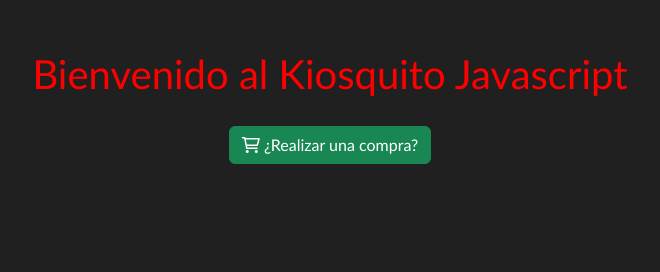
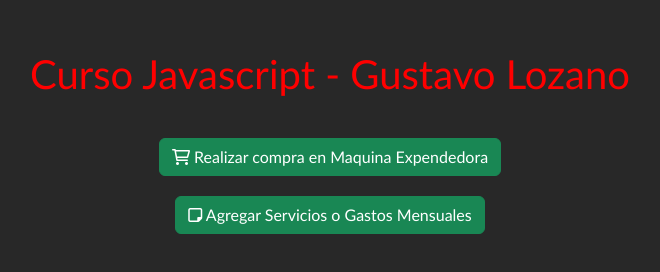
Before and after one commit to GusMartin91/ProyectoFinal-Lozano, a plain HTML site: page index.html in a window 1280 px wide. Shown: the whole page, without its empty margins (310-970 px from the left). Drawn offline with Linux system fonts and the light colour scheme.

Commit message:
Acomodando Botones, agregado de Lista Gastos

```diff
--- a/assets/js/funciones.js
+++ b/assets/js/funciones.js
@@ -1,4 +1,5 @@
-function nuevaCompra() {
+/* Funciones para la Maquina Expendedora */
+function compra_maquinaExpendedora() {
     let dinero = Number(prompt("¿Cuanto dinero desea ingresar a la Maquina Expendedora?"))
     let producto = prompt("Elija uno de los productos disponibles: Gaseosa, Alfajor, Chicles, Papas Fritas, Galletitas Dulces")
     alert(maquinaExpendedora(dinero, producto))
@@ -8,7 +9,7 @@ function maquinaExpendedora(dinero, producto) {
         case "Gaseosa":
             if (dinero > 385) {
                 let vuelto = dinero - 385
-                return "Aqui tienes tu " + producto + " fresquita, y este es tu vuelto: $" + vuelto + ".-"
+                return "Aqui tienes tu " + producto + " fresquita, y este es tu vuelto: $" + vuelto + ".-" + "\n\n¡Gracias por su compra!"
             } else {
                 let restanIngresar = 385 - dinero
                 return "Dinero insuficiente, te falta agregar $" + restanIngresar + ".-"
@@ -16,7 +17,7 @@ function maquinaExpendedora(dinero, producto) {
         case "Alfajor":
             if (dinero > 220) {
                 let vuelto = dinero - 220
-                return "Aqui tienes tu " + producto + ", y este es tu vuelto: $" + vuelto + ".-"
+                return "Aqui tienes tu " + producto + ", y este es tu vuelto: $" + vuelto + ".-" + "\n\n¡Gracias por su compra!"
             } else {
                 let restanIngresar = 220 - dinero
                 return "Dinero insuficiente, te falta agregar $" + restanIngresar + ".-"
@@ -24,7 +25,7 @@ function maquinaExpendedora(dinero, producto) {
         case "Chicles":
             if (dinero > 185) {
                 let vuelto = dinero - 185
-                return "Aqui tienes tus " + producto + ", y este es tu vuelto: $" + vuelto + ".-"
+                return "Aqui tienes tus " + producto + ", y este es tu vuelto: $" + vuelto + ".-" + "\n\n¡Gracias por su compra!"
             } else {
                 let restanIngresar = 185 - dinero
                 return "Dinero insuficiente, te falta agregar $" + restanIngresar + ".-"
@@ -32,7 +33,7 @@ function maquinaExpendedora(dinero, producto) {
         case "Papas Fritas":
             if (dinero > 478) {
                 let vuelto = dinero - 478
-                return "Aqui tienes tus " + producto + " crocantes, y este es tu vuelto: $" + vuelto + ".-"
+                return "Aqui tienes tus " + producto + " crocantes, y este es tu vuelto: $" + vuelto + ".-" + "\n\n¡Gracias por su compra!"
             } else {
                 let restanIngresar = 478 - dinero
                 return "Dinero insuficiente, te falta agregar $" + restanIngresar + ".-"
@@ -40,7 +41,7 @@ function maquinaExpendedora(dinero, producto) {
         case "Galletitas Dulces":
             if (dinero > 328) {
                 let vuelto = dinero - 328
-                return "Aqui tienes tus " + producto + ", y este es tu vuelto: $" + vuelto + ".-"
+                return "Aqui tienes tus " + producto + ", y este es tu vuelto: $" + vuelto + ".-" + "\n\n¡Gracias por su compra!"
             } else {
                 let restanIngresar = 328 - dinero
                 return "Dinero insuficiente, te falta agregar $" + restanIngresar + ".-"
@@ -49,3 +50,31 @@ function maquinaExpendedora(dinero, producto) {
             return "No ingresaste un producto valido o nos quedamos sin stock, vuelve a intentar"
     }
 }
+/* FIN - Funciones para la Maquina Expendedora */
+
+/* Funciones para la Lista de Gastos Mensuales */
+function descripcion_compra(gasto, costo) {
+    return "Gasto: " + gasto + "\tCosto: $" + costo
+}
+
+let detalle_gastosMensuales = ""
+
+let total_gastosMensuales = 0
+
+let rta = ""
+function gastos_mensuales() {
+    do {
+        let gasto = prompt("Ingrese el nombre del servicio/gasto que pagó")
+        let costo = Number(prompt("Ingrese el costo del servicio/gasto"))
+
+        detalle_gastosMensuales = detalle_gastosMensuales + descripcion_compra(gasto, costo) + "\n"
+        total_gastosMensuales = total_gastosMensuales + costo
+
+        alert(detalle_gastosMensuales + "\n" + "Total de la compra: $" + total_gastosMensuales)
+
+        rta = prompt("Presione 'ENTER' para continuar con la carga de Gastos Mensuales\n\nIngrese 'Fin' para finalizar la carga.")
+
+    } while (rta != "Fin")
+    alert(detalle_gastosMensuales + "\n" + "Total de la compra: $" + total_gastosMensuales)
+}
+/* FIN - Funciones para la Lista de Gastos Mensuales */
--- a/assets/scss/_generales.scss
+++ b/assets/scss/_generales.scss
@@ -5,6 +5,6 @@ body {
 	display: flex;
 	justify-content: center;
 	align-items: center;
-	background-color: rgb(32, 32, 32);
+	background-color: rgb(40, 40, 40);
 	padding-top: 50px;
 }
--- a/assets/scss/_main.scss
+++ b/assets/scss/_main.scss
@@ -4,8 +4,18 @@ h1{
 .contenedor{
 	display: flex;
 	justify-content: center;
-	button{
-		color: white;
-		margin-top: 20px;
+	align-items: center;
+	width: 800px; /* Cambia el valor a la anchura deseada */
+	height: 100%; /* Cambia el valor a la altura deseada */
+	border-radius: 5%;
+	margin-top: 30px;
+	div{
+		display: flex;
+		justify-content: center;
+		button{
+			color: white;
+			width: auto;
+			margin: 10px 0 10px 0;
+		}
 	}
 }
--- a/index.html
+++ b/index.html
@@ -17,9 +17,16 @@
 
 <body>
     <main>
-        <h1 class="text-center">Bienvenido al Kiosquito Javascript</h1>
-        <div class="contenedor">
-            <button onclick="nuevaCompra()" class="btn btn-success"><i class="fa-regular fa-cart-shopping"></i> ¿Realizar una compra?</button>
+        <h1 class="text-center">Curso Javascript - Gustavo Lozano</h1>
+        <div class="contenedor row">
+            <div>
+                <button onclick="compra_maquinaExpendedora()" class="btn btn-success"><i
+                        class="fa-regular fa-cart-shopping"></i> Realizar compra en Maquina Expendedora</button>
+            </div>
+            <div>
+                <button onclick="gastos_mensuales()" class="btn btn-success"><i class="fa-regular fa-note"></i> Agregar
+                    Servicios o Gastos Mensuales</button>
+            </div>
         </div>
     </main>
     <!-- Scripts -->
```
Also changed, not shown: assets/package.json (added, +12 -0 lines), assets/css/styles.css, 2 other files.
